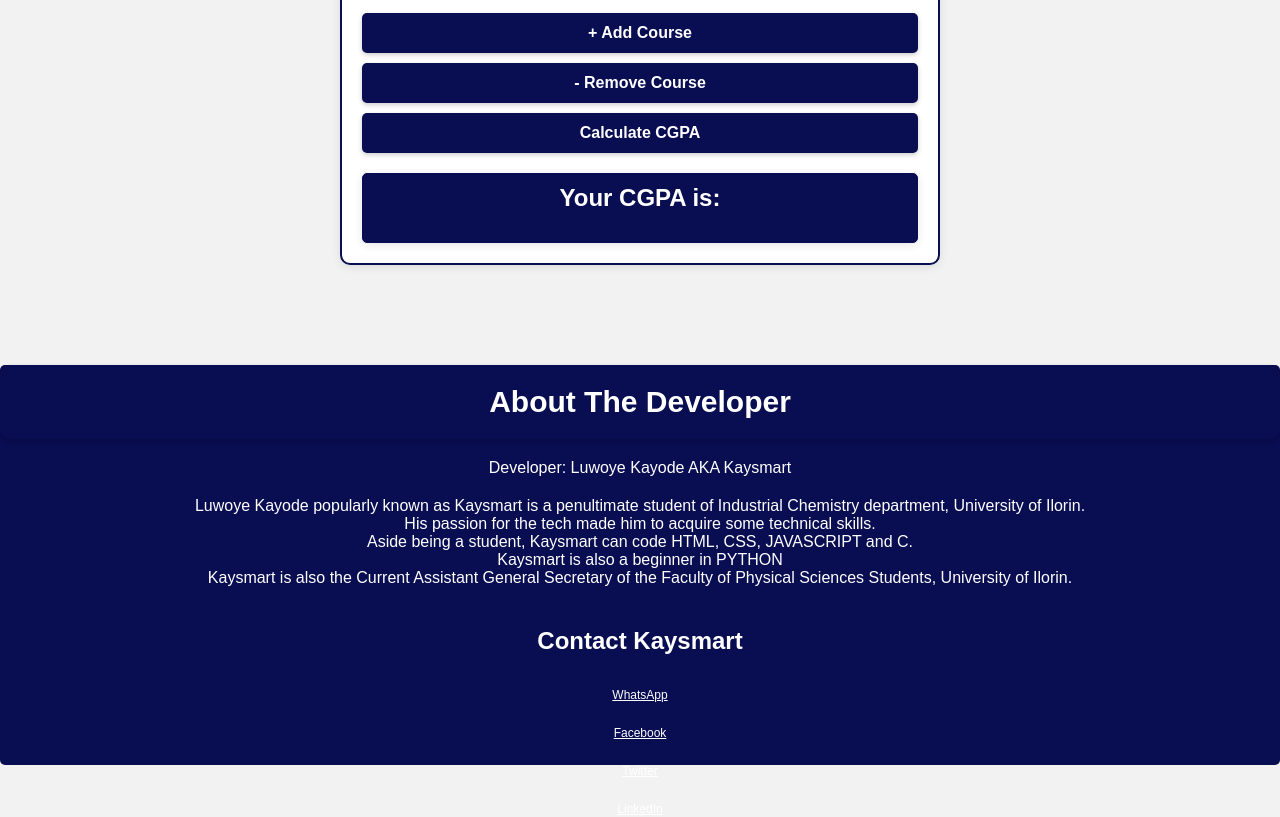
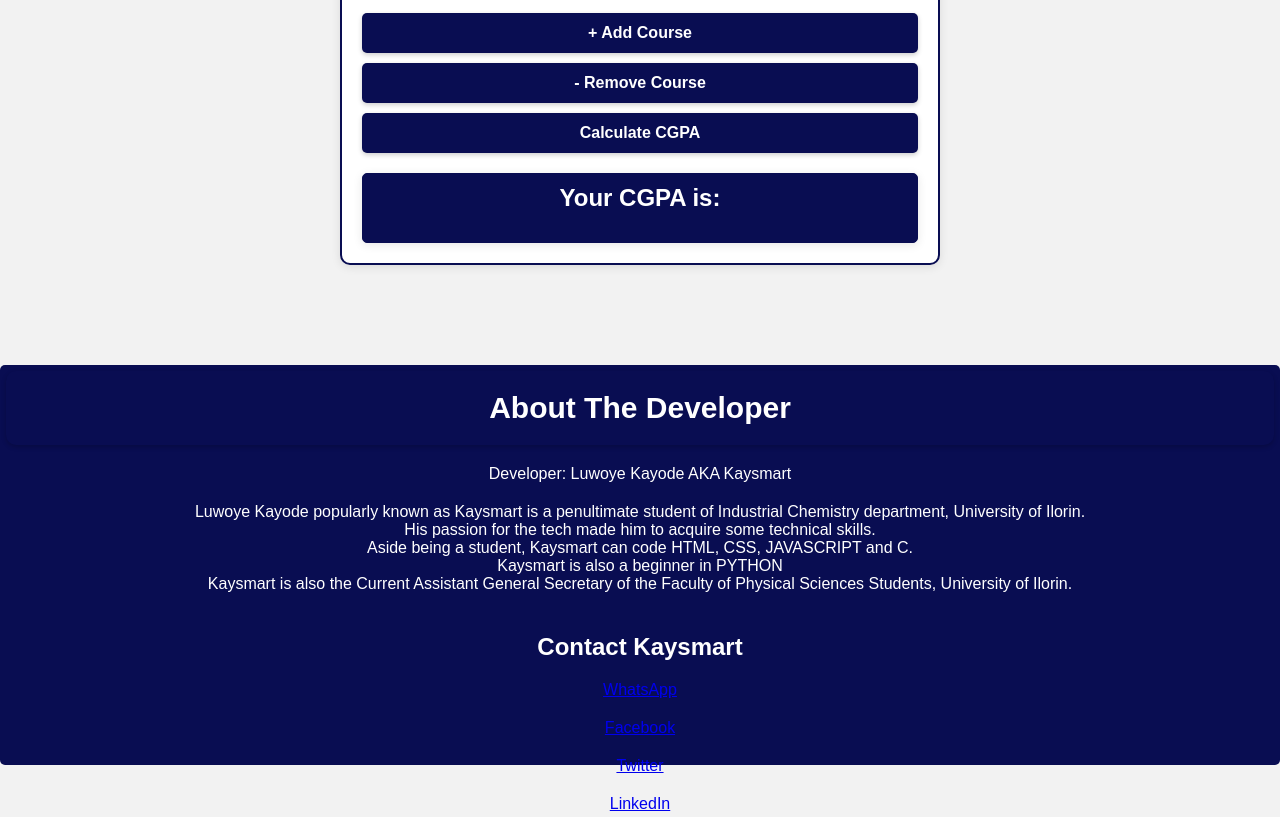
Before and after one commit to Kaysmart002/Unilorin-CGPA-Calculator, a plain HTML site: page index.html in a window 1280 px wide. Shown: the part 431-1248 px from the top of the page. Drawn offline with Linux system fonts and the light colour scheme.

Commit message:
Update style.css

```diff
--- a/style.css
+++ b/style.css
@@ -79,7 +79,7 @@ input:focus,	select:focus {
 }
 
 input:hover,select:hover {
-	border-color: #3d515c;
+	border-color: #090d52;
 }
 
 button {
@@ -159,7 +159,7 @@ button:hover {
        }
 
 input[type="text"]:hover {
-	border-color: #3d515c;
+	border-color: #090d52;
 	box-shadow: 0px 0px 5px rgba(61, 81, 92, 0.3);
 }
 h2 {
@@ -167,11 +167,10 @@ h2 {
 	text-align: center;
 	color: #fff;
 	padding: 20px;
-	margin-bottom: 10px;
-	border-radius: 10px;
-	text-size: 25px;
+	text-size: 20px;
 }
 footer {
+	padding: 6px;
 	height: 400px;
 	margin-top: 10px;
 	background-color: #090d52;
@@ -180,7 +179,7 @@ footer {
 	border: none;
 	border-radius: 5px;
 	}
-a {
+.kay {
 	color: #fff;
 	text-align: left;
 	font-size: 12px;
```
